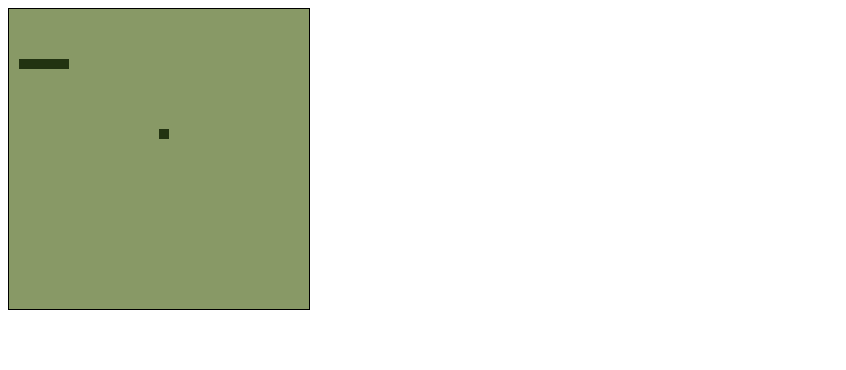
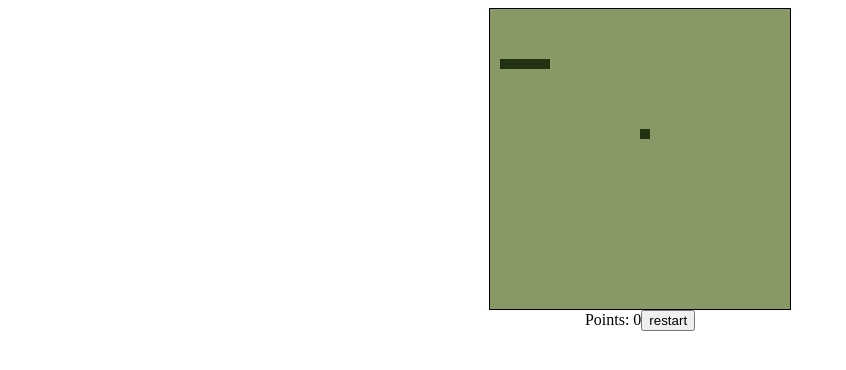
Before and after one commit to Magi-KS/canvas-template, a plain HTML site: page index.html in a window 1280 px wide. Shown: the whole page, without its empty margins (0-846 px from the left). Drawn offline with Linux system fonts and the light colour scheme.

Commit message:
scores and UI tweaks

```diff
--- a/index.html
+++ b/index.html
@@ -7,6 +7,7 @@
   </head>
   <body>
     <canvas id="canvas" width="300" height="300"></canvas>
+    <span>Points: <span id="points">0</span></span><button type="button">restart</button>
     <script src="script.js" charset="utf-8"></script>
   </body>
 </html>
--- a/script.js
+++ b/script.js
@@ -1,17 +1,18 @@
 // setups
 var canvas = document.getElementById('canvas');
 var context = canvas.getContext('2d');
+var points_element = document.getElementById('points');
 // constants
-var LEFT = 37
-var UP = 38
-var RIGHT = 39
-var DOWN = 40
+var LEFT = 37;
+var UP = 38;
+var RIGHT = 39;
+var DOWN = 40;
 // game variables
 var dot_size = 10;
-var initial_pos = {x:5, y:5}
-var map_size = {x: canvas.width/dot_size, y: canvas.height/dot_size}
+var initial_pos = {x:5, y:5};
+var map_size = {x: canvas.width/dot_size, y: canvas.height/dot_size};
 // game state variables
-var food = randomPos()
+var food = randomPos();
 var snake_direction = RIGHT;
 var snake = [
   {x:initial_pos.x, y:initial_pos.y},
@@ -20,9 +21,9 @@ var snake = [
   {x:initial_pos.x, y:initial_pos.y},
   {x:initial_pos.x, y:initial_pos.y}
 ];
+var food_eaten = 0;
+var dead = false;
 context.fillStyle = '#223311';
-context.fillRect(0, 0, 50, 50);
-context.clearRect(0, 0, 300, 300);
 
 document.addEventListener('keydown',function(e){
   console.log(e.keyIdentifier, e.keyCode)
@@ -42,7 +43,7 @@ function randomPos(){
 
 }
 
-function sMoveUpdate(){
+function snakeUpdate(){
   var new_head = {
     x: snake[0].x,
     y: snake[0].y
@@ -87,15 +88,17 @@ function foodUpdate(){
       x: snake[snake.length-1].x,
       y: snake[snake.length-1].y
     });
+    ++food_eaten;
     food = randomPos();
   }
+  points_element.textContent = food_eaten;
 }
 
 var last_loop = 0;
 function gameLoop(time){
   if((time - last_loop) >= 16.666666667*4){
     last_loop = time
-    sMoveUpdate();
+    snakeUpdate();
     foodUpdate();
     draw();
   }
--- a/style.css
+++ b/style.css
@@ -1,4 +1,9 @@
+body{
+  text-align: center;
+}
 canvas{
   border: 1px solid black;
-  background-color: #889966
+  background-color: #889966;
+  display: block;
+  margin: auto;
 }
```
